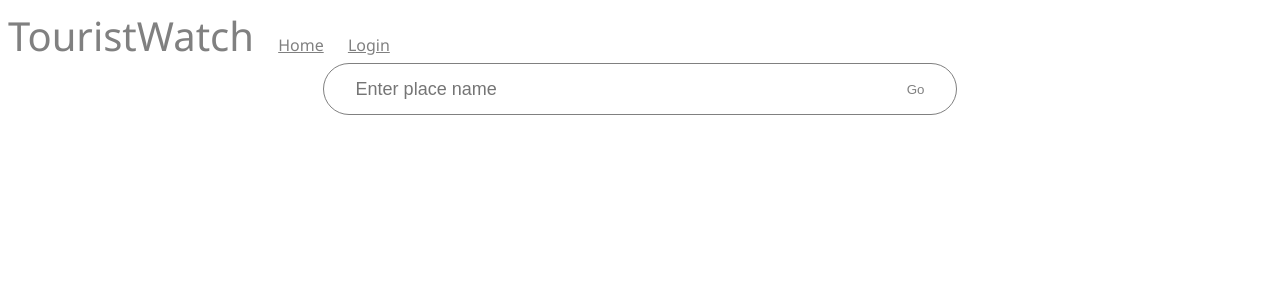
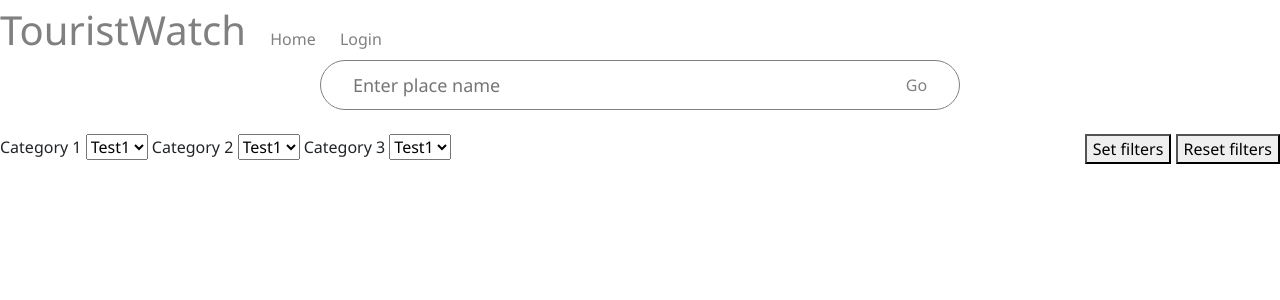
Before and after one commit to jackboller1/Tourist_Watch, a Flask app: page / in a window 1280 px wide. Shown: the top 300 px of the page. Run offline with Flask 2, Linux system fonts and the light colour scheme; some libraries are stand-ins or nearby versions.

Commit message:
UI updates

```diff
--- a/static/modules/map.js
+++ b/static/modules/map.js
@@ -1,4 +1,5 @@
 /* OSM & OL example code provided by https://mediarealm.com.au/ */
+
 var map;
 var mapLat = 42.2328;
 var mapLng = -88.0457;
@@ -6,6 +7,10 @@ var mapDefaultZoom = 10;
 var layers = []
 
 const ZOOM_SCALE = 700;
+
+const popup = new ol.Overlay({
+  element: document.getElementById('popup'),
+});
 
 const MARKER_TYPES = [
   {
@@ -33,6 +38,25 @@ export function initialize_map() {
         zoom: mapDefaultZoom
     })
   });
+  map.addOverlay(popup);
+
+  map.on("click", (evt) => {
+    const element = popup.getElement();
+    const coordinate = evt.coordinate;
+    const hdms = ol.coordinate.toStringHDMS(ol.proj.toLonLat(coordinate));
+
+    $(element).popover('dispose');
+    popup.setPosition(coordinate);
+    $(element).popover({
+      container: element,
+      placement: 'top',
+      animation: false,
+      html: true,
+      content: '<p>The location you clicked was:</p><code>' + hdms + '</code>',
+    });
+    $(element).popover('show');
+  });
+
 }
 
 export function reset_center(lat, lng, zoom_factor){
--- a/static/styles.css
+++ b/static/styles.css
@@ -45,12 +45,15 @@
     font-size: 40px;
 }
 
+.main-container {
+    display: flex;
+}
+
 .map {
     float: left;
     width: 100%;
 }
 
-.side-menu {
-    float: left;
-    /*width: 25%;*/
+.popover-body {
+    min-width: 276px;
 }
--- a/templates/index.html
+++ b/templates/index.html
@@ -11,11 +11,15 @@
 	<link rel="stylesheet" href="{{ url_for('static', filename = '../static/styles.css') }}" type="text/css">
 	<script src="https://openlayers.org/en/v4.6.5/build/ol.js" type="text/javascript"></script>
   	<script type="module" src="{{ url_for('static', filename = '../static/main.js') }}"></script>
-	<script
-	src="https://code.jquery.com/jquery-3.6.0.js"
-	integrity="sha256-H+K7U5CnXl1h5ywQfKtSj8PCmoN9aaq30gDh27Xc0jk="
-	crossorigin="anonymous"></script>
+
+	<script src="https://unpkg.com/elm-pep@1.0.6/dist/elm-pep.js"></script>
+	<script src="https://cdn.polyfill.io/v3/polyfill.min.js?features=fetch,requestAnimationFrame,Element.prototype.classList,TextDecoder"></script>
+	<script src="https://cdnjs.cloudflare.com/ajax/libs/core-js/3.18.3/minified.js"></script>
+	<script src="https://code.jquery.com/jquery-3.5.1.min.js"></script>
+	<link rel="stylesheet" href="https://maxcdn.bootstrapcdn.com/bootstrap/4.5.0/css/bootstrap.min.css">
+	<script src="https://maxcdn.bootstrapcdn.com/bootstrap/4.5.0/js/bootstrap.bundle.min.js"></script>
 </head>
+<body id="map_body">
 	<div class="header">
 		<t class="title">TouristWatch</t>
 		<a class="header-btn" href="/">Home</a>
@@ -26,12 +30,34 @@
 				<button class="search-btn" id="search_btn">Go</button>
 			</div>
 		</div>
+		<br>
+		<label>Category 1</label>
+		<select>
+			<option value="Test1">Test1</option>
+			<option value="Test2">Test2</option>
+			<option value="Test3">Test3</option>
+		</select>
+		<label>Category 2</label>
+		<select>
+			<option value="Test1">Test1</option>
+			<option value="Test1">Test1</option>
+			<option value="Test1">Test1</option>
+		</select>
+		<label>Category 3</label>
+		<select>
+			<option value="Test1">Test1</option>
+			<option value="Test1">Test1</option>
+			<option value="Test1">Test1</option>
+		</select>
+		<div id="filter-btns" style="float:right">
+			<button id="set-filters">Set filters</button>
+			<button id="reset-filters">Reset filters</button>
+		</div>
 	</div>
 	<br>
-<body id="map_body">
-	<main>
 	<div id="map" class="map"></div>
-		<div class="side-menu"></div>
-	</main>
+	<div style="display: none;">
+		<div id="popup" title="Welcome to OpenLayers"></div>
+	</div>
 </body>
 </html>
```
Lines whose indentation alone changed are shown as unchanged.
